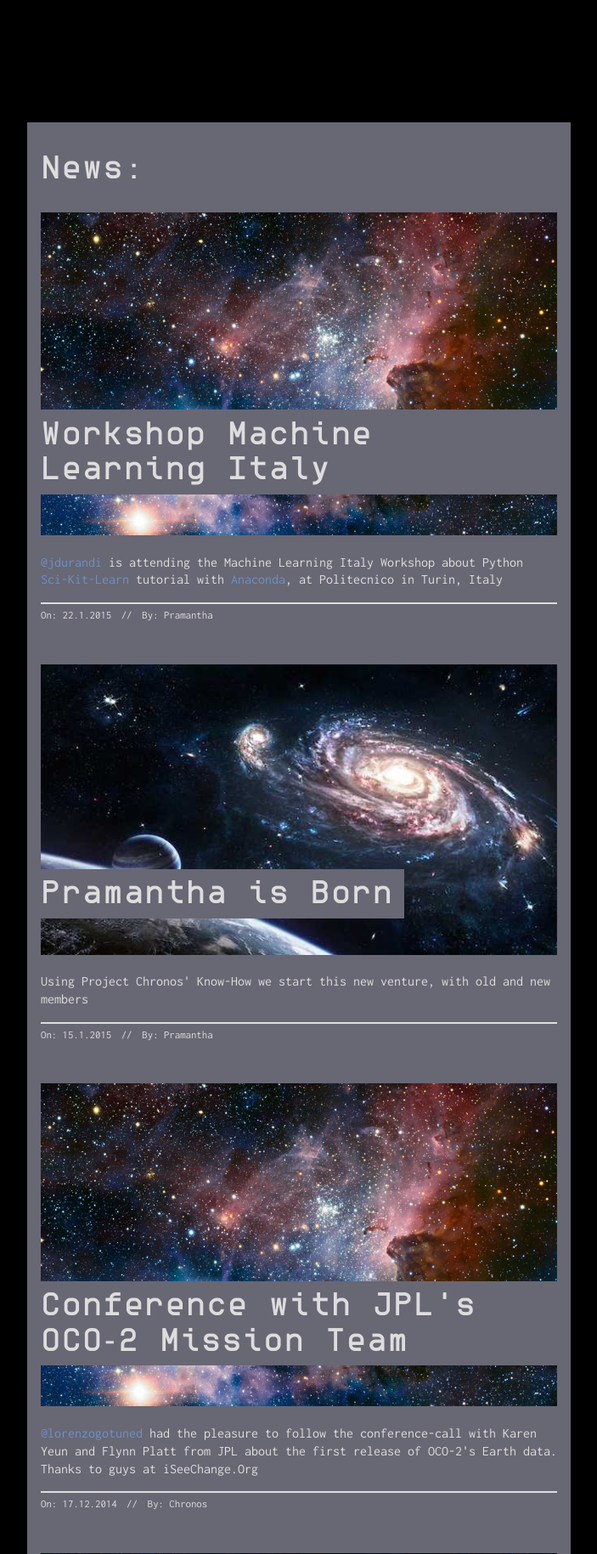
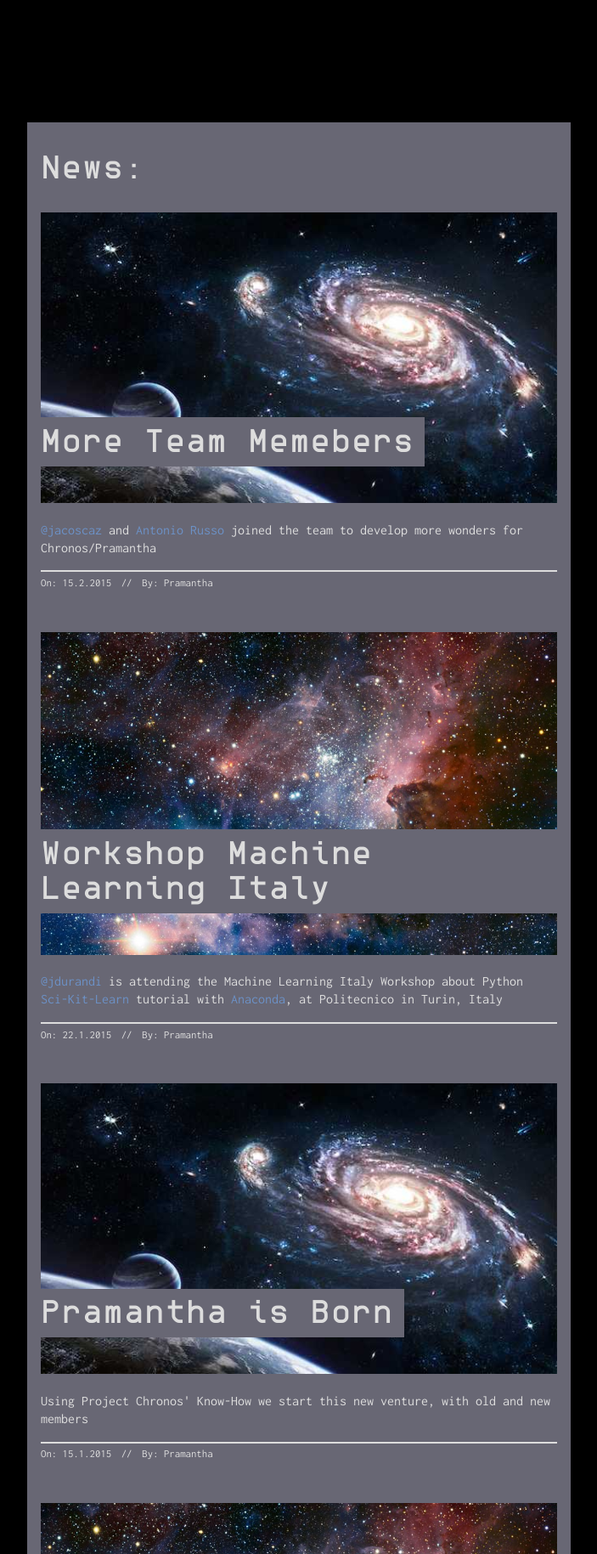
Before and after one commit to SpaceAppsXploration/singlepage, a Flask app: page / in a window 1280 px wide. Shown: the part 1853-3682 px from the top of the page at 85% size, without its empty margins (288-991 px from the left). Run offline with Flask 2, Linux system fonts and the light colour scheme; some libraries are stand-ins or nearby versions.

Commit message:
add news

```diff
--- a/wsgi/templates/index.html
+++ b/wsgi/templates/index.html
@@ -133,6 +133,21 @@
          <!-- CMS Block Content -->
     <section class="site--content blog">
         <h1>News:</h1>
+        <article class="blog--post">
+            <header class="post--header">
+                <img src="/static/assets/images/outer-space.jpg" alt="">
+                <div class="post--header-text">
+                    <h1 class="post--title">More Team Memebers</h1>
+                </div>
+            </header>
+            <section class="post--content wysiwyg">
+                <p><a href="https://twitter.com/jacoscaz" target="_blank">@jacoscaz</a> and <a href="http://antoniorusso.name" target="_blank">Antonio Russo</a> joined the team to develop more wonders for Chronos/Pramantha</p>
+            </section>
+            <footer class="post--meta">
+                <span class="post--date">On: 15.2.2015</span>
+                <span class="post--author">By: Pramantha</span>
+            </footer>
+        </article>
         <article class="blog--post">
             <header class="post--header">
                 <img src="/static/assets/images/space.jpg" alt="">
```
